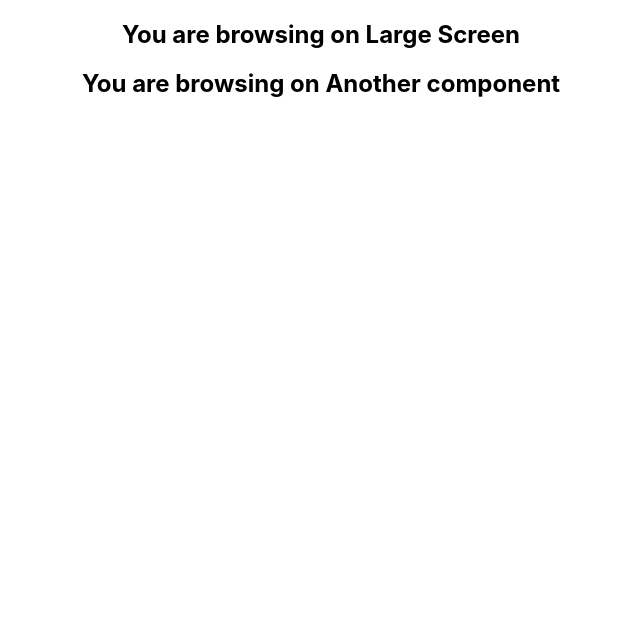
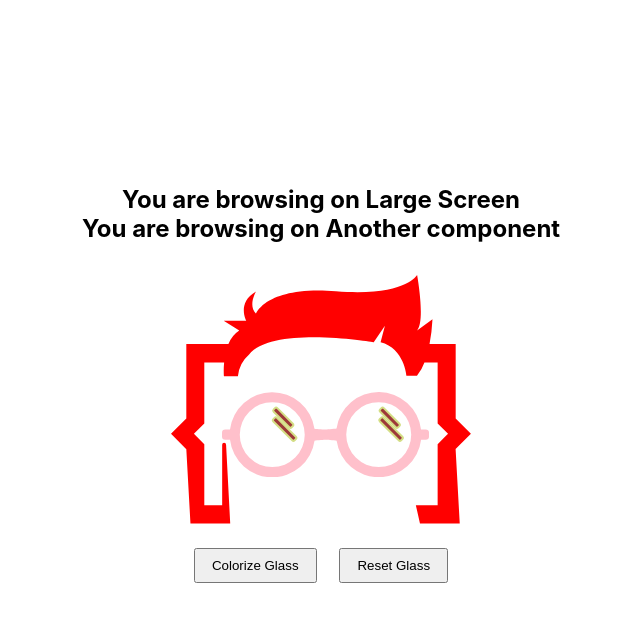
Before and after one commit to SOURAV-ROY/tirw, a React (Create React App) app: page /posts/1/1 in a window 1280 px wide. Shown: the top 622 px of the page, without its empty margins (319-959 px from the left). Built offline with nearby package versions, Linux system fonts and the light colour scheme.

Commit message:
Stylesheets Inline Style & CSS Modules

```diff
--- a/src/AppUpdate.js
+++ b/src/AppUpdate.js
@@ -1,7 +1,9 @@
 import React from 'react';
-import './App.css';
+// import './App.css';
+import './components/Assets/css/global.css'
 import LayoutComponentOne from "./components/CustomHook/LayoutComponentOne";
 import LayoutComponentTwo from "./components/CustomHook/LayoutComponentTwo";
+import Logo from "./components/Logo/Logo";
 
 function AppUpdate() {
     // console.log(window.innerWidth);
@@ -10,6 +12,7 @@ function AppUpdate() {
         <div className="App">
             <LayoutComponentOne/>
             <LayoutComponentTwo/>
+            <Logo/>
         </div>
     );
 }
--- /dev/null
+++ b/src/components/Assets/css/Logo.module.css
@@ -0,0 +1,22 @@
+.logo {
+    width: 300px;
+    position: relative;
+    margin: 2rem;
+}
+
+.glasses {
+    width: 207px;
+    position: absolute;
+    left: 17%;
+    bottom: 33%;
+}
+
+.coloredLine {
+    fill: #9d3939;
+}
+
+.play {
+    display: flex;
+    margin-top: 20px;
+    justify-content: space-evenly;
+}
--- /dev/null
+++ b/src/components/Assets/css/global.css
@@ -0,0 +1,32 @@
+@import url("https://fonts.googleapis.com/css2?family=Montserrat:wght@800&display=swap");
+
+* {
+    box-sizing: border-box;
+    margin: 0;
+    padding: 0;
+}
+
+.App {
+    width: 100vw;
+    height: 100vh;
+    display: flex;
+    flex-direction: column;
+    justify-content: center;
+    align-items: center;
+}
+
+h1 {
+    font-family: "Montserrat", sans-serif;
+}
+
+button {
+    padding: 0.5rem 1rem;
+}
+
+.border {
+    stroke: #d4de85;
+}
+
+.hair {
+    fill: red;
+}
--- /dev/null
+++ b/src/components/Logo/Logo.js
@@ -0,0 +1,81 @@
+import {useState} from 'react';
+import styles from '../Assets/css/Logo.module.css';
+
+export default function Logo() {
+    const [glassColor, setGlassColor] = useState('pink');
+
+    // pickColor randomly
+    const pickColorRandomly = () => {
+        const colors = ['red', 'green', 'yellow', 'blue', 'orange', 'pink'];
+        return colors[Math.floor(Math.random() * colors.length)];
+    };
+    return (
+        <div className={styles.logo}>
+            {/*<div className={styles.hair}>*/}
+            {/*Class From Global CSS*/}
+            <div className='hair'>
+                <svg xmlns="http://www.w3.org/2000/svg" viewBox="0 0 153.16 126.87">
+                    <g>
+                        <g>
+                            <path
+                                d="M145.34,73.26v-38H132a93.15,93.15,0,0,0,1.5-12.63l-7.86,5.72c4.29-5,0-28.39,0-28.39s-5.72,11.23-41.46,8.37S43.42,19.81,43.42,19.81c-4.29-4.29,0-11.44,0-11.44-10,5.72-5,15-5,15H26.9l7.94,5a14.45,14.45,0,0,0-5.52,6.91H7.82v38L0,81.08l7.82,7.83,2.11,38h20.3L28.12,86.68a1,1,0,1,0-2,0V117.5H17V86.39l-5.3-5.31,5.3-5.3V44.66H27.12A45.64,45.64,0,0,0,27,51.74h7.15a16.76,16.76,0,0,1,5.72-11.2c12.15-15,63.62-6.25,63.62-6.25l5.72-8.42L107,34.29c12.13,3,13.21,17.18,13.21,17.18h5.38a23.52,23.52,0,0,0,3.8-6.81h6.74V75.78l5.31,5.3-5.31,5.31V117.5H125l2.11,9.37h20.3l-2.11-38,7.82-7.83Z"/>
+                        </g>
+                    </g>
+                </svg>
+            </div>
+
+            <div className={styles.glasses}>
+                <svg xmlns="http://www.w3.org/2000/svg" viewBox="0 0 103.63 42.68">
+                    <g>
+                        <g>
+                            <rect
+                                className={`${styles.coloredLine} border`}
+                                x="30.08"
+                                y="11.04"
+                                width="2.54"
+                                height="15.01"
+                                rx="0.83"
+                                transform="translate(-3.93 27.63) rotate(-45.04)"
+                            />
+                            <path
+                                className={[styles.coloredLine, 'border'].join(' ')}
+                                d="M33.69,17.68a.83.83,0,0,0,1.17,0l.62-.62a.82.82,0,0,0,0-1.17l-7.8-7.8a.83.83,0,0,0-1.17,0l-.62.62a.83.83,0,0,0,0,1.17Z"
+                            />
+                            <rect
+                                className={[styles.coloredLine, 'border'].join(' ')}
+                                x="83.39"
+                                y="11.04"
+                                width="2.53"
+                                height="15.01"
+                                rx="0.83"
+                                transform="translate(11.72 65.35) rotate(-45.04)"
+                            />
+                            <rect
+                                className={[styles.coloredLine, 'border'].join(' ')}
+                                x="82.73"
+                                y="6.54"
+                                width="2.53"
+                                height="12.68"
+                                rx="0.83"
+                                transform="translate(15.45 63.11) rotate(-44.95)"
+                            />
+                            <path
+                                style={{fill: glassColor}}
+                                d="M102,18.8H99.65a21.34,21.34,0,0,0-42.31-.5c-1.16.25-5.65.5-5.65.5s-4.23-.22-5.4-.45A21.34,21.34,0,0,0,4,18.8H1.65A1.65,1.65,0,0,0,0,20.45v1.79a1.65,1.65,0,0,0,1.65,1.65H4a21.34,21.34,0,0,0,42.32.47c1.19-.24,5.4-.47,5.4-.47s4.47.26,5.66.52a21.34,21.34,0,0,0,42.3-.52H102a1.65,1.65,0,0,0,1.65-1.65V20.45A1.65,1.65,0,0,0,102,18.8ZM25.16,37.6A16.26,16.26,0,1,1,41.42,21.34,16.26,16.26,0,0,1,25.16,37.6Zm53.31,0A16.26,16.26,0,1,1,94.72,21.34,16.26,16.26,0,0,1,78.47,37.6Z"
+                            />
+                        </g>
+                    </g>
+                </svg>
+            </div>
+
+            <div className={styles.play}>
+                <button type="button" onClick={() => setGlassColor(pickColorRandomly())}>
+                    Colorize Glass
+                </button>
+                <button type="button" onClick={() => setGlassColor('black')}>
+                    Reset Glass
+                </button>
+            </div>
+        </div>
+    );
+}
```
